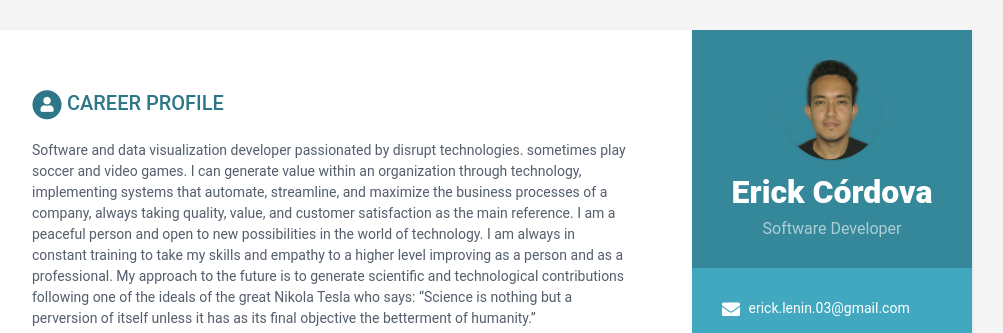
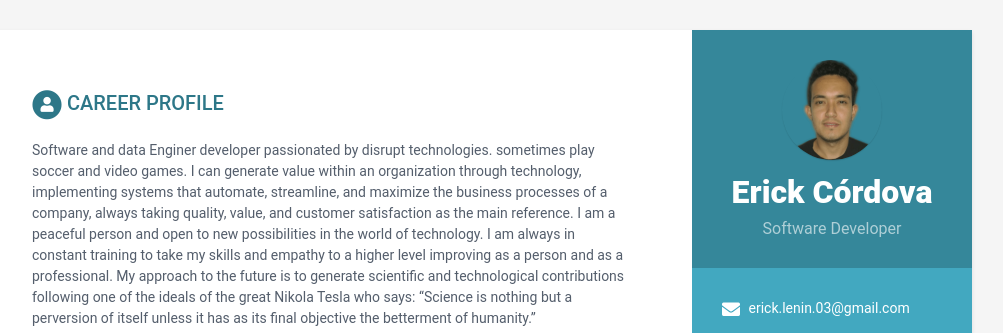
Before and after one commit to elcordova/caring-europa-fe48a, a Jekyll site: the page built from index.html, in a window 1280 px wide and 900 px high. Shown: the top 333 px of the window, without its empty margins (168-1171 px from the left). Built offline with Jekyll 4.4.1, drawn with Linux system fonts in a browser that asks for light colours.

Commit message:
data.yml: changed

```diff
--- a/_data/data.yml
+++ b/_data/data.yml
@@ -33,7 +33,7 @@ sidebar:
 career-profile:
   title: Career Profile
   summary: |
-    Software and data visualization developer passionated by disrupt technologies. sometimes play soccer and video games. I can generate value within an organization through technology, implementing systems that automate, streamline, and maximize the business processes of a company, always taking quality, value, and customer satisfaction as the main reference. I am a peaceful person and open to new possibilities in the world of technology. I am always in constant training to take my skills and empathy to a higher level improving as a person and as a professional. My approach to the future is to generate scientific and technological contributions following one of the ideals of the great Nikola Tesla who says: "Science is nothing but a perversion of itself unless it has as its final objective the betterment of humanity."
+    Software and data Enginer developer passionated by disrupt technologies. sometimes play soccer and video games. I can generate value within an organization through technology, implementing systems that automate, streamline, and maximize the business processes of a company, always taking quality, value, and customer satisfaction as the main reference. I am a peaceful person and open to new possibilities in the world of technology. I am always in constant training to take my skills and empathy to a higher level improving as a person and as a professional. My approach to the future is to generate scientific and technological contributions following one of the ideals of the great Nikola Tesla who says: "Science is nothing but a perversion of itself unless it has as its final objective the betterment of humanity."
 education:
   - degree: MSc in Computer Science
     university: University of London
```
